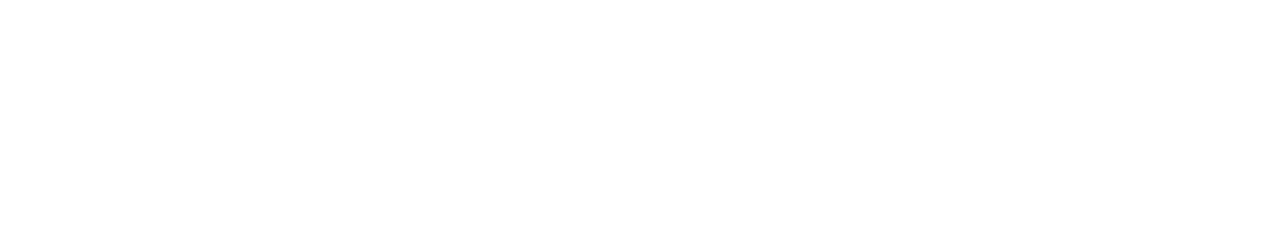
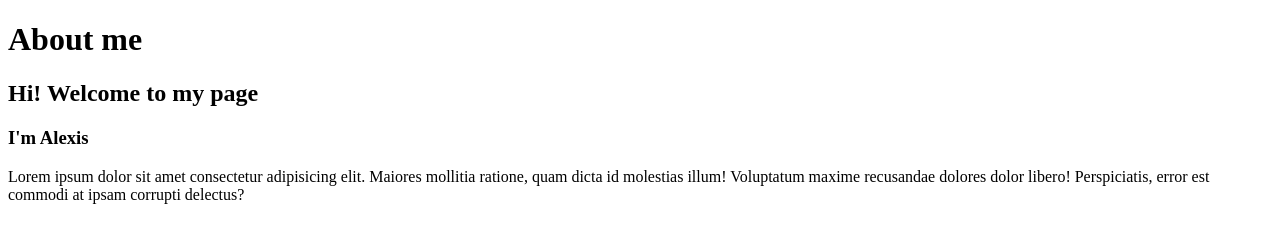
Before and after one commit to apizarro1204/GIT-Azulschool, a plain HTML site: page index.html in a window 1280 px wide. Drawn offline with Linux system fonts and the light colour scheme.

Commit message:
Added welcome and lorem

```diff
--- a/index.html
+++ b/index.html
@@ -1,12 +1,21 @@
 <!DOCTYPE html>
 <html lang="en">
+
 <head>
     <meta charset="UTF-8">
     <meta http-equiv="X-UA-Compatible" content="IE=edge">
     <meta name="viewport" content="width=device-width, initial-scale=1.0">
-    <title>Document</title>
+    <title>Pao</title>
 </head>
+
 <body>
+    <h1>About me</h1>
+    <h2>Hi! Welcome to my page</h2>
+    <h3>I'm Alexis</h3>
+    <p>Lorem ipsum dolor sit amet consectetur adipisicing elit. Maiores mollitia ratione, quam dicta id molestias illum!
+        Voluptatum maxime recusandae dolores dolor libero! Perspiciatis, error est commodi at ipsam corrupti delectus?
+    </p>
 
 </body>
+
 </html>
```
